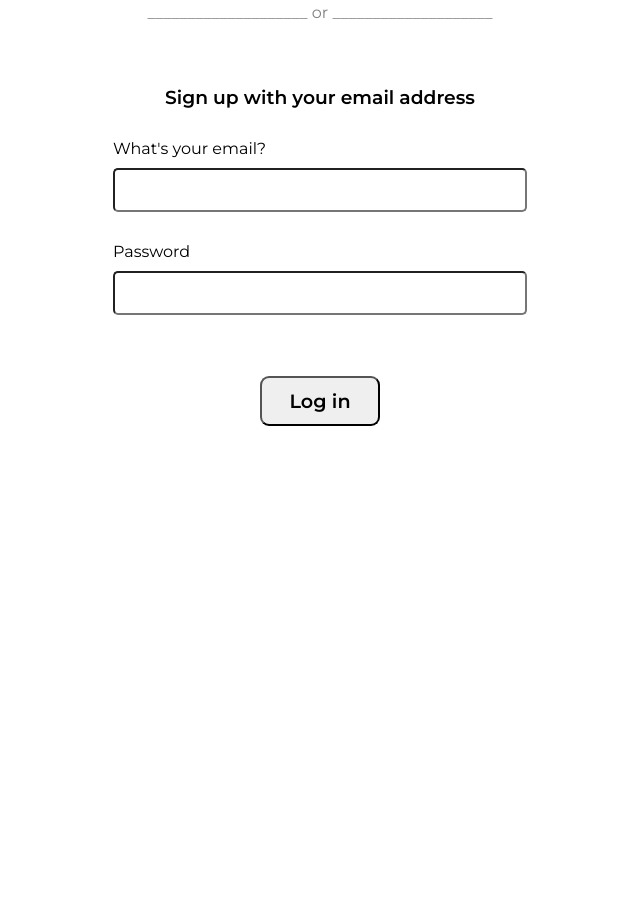
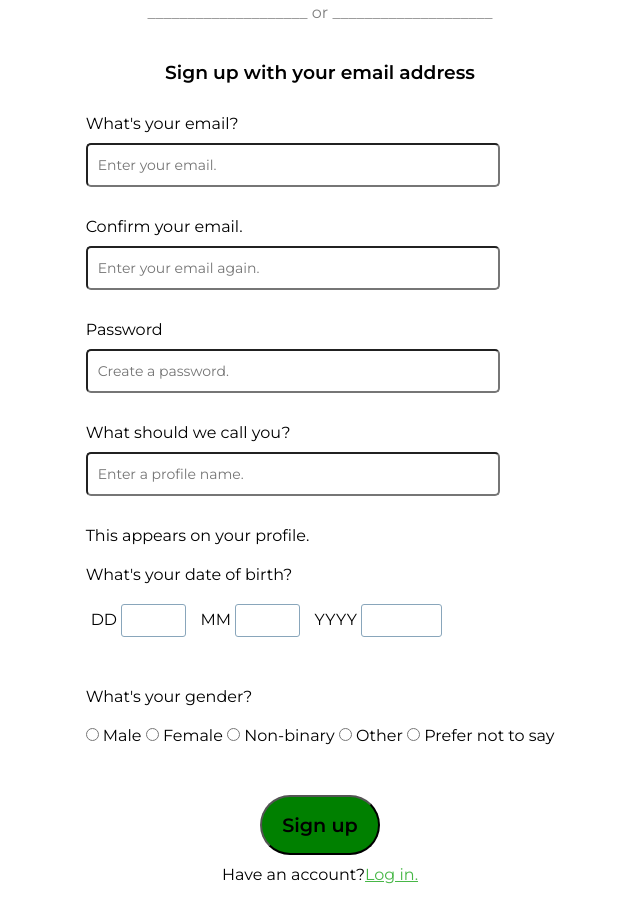
Before and after one commit to Ed-Yan/miniProjectEdEvGeAh, a website: page Registrieren/registrieren.html in a window 1280 px wide. Shown: the part 347-1261 px from the top of the page, without its empty margins (320-960 px from the left). Before the commit the page ends 800 px from the top, so only its background shows below. Drawn offline with Linux system fonts and the light colour scheme.

Commit message:
Final-anderung

```diff
--- a/Registrieren/registrieren.css
+++ b/Registrieren/registrieren.css
@@ -90,7 +90,7 @@ span {
 }
 
 #h3 {
-  margin-top: 30px;
+  margin: 20px 0 30px 0;
 }
 
 #username,
@@ -103,21 +103,72 @@ span {
   border-radius: 5px;
   margin-bottom: 30px;
   margin-top: 10px;
-  font-size: 20px;
+  font-size: 14px;
   padding-left: 10px;
+}
+
+fieldset {
+  border: none;
+  background: #efefef;
+  margin-bottom: 0.5rem;
+}
+
+legend {
+  padding: 20px 0 20px 0;
+}
+
+.input-date,
+select {
+  font-family: "Roboto", sans-serif;
+  border: solid 1px #89a6bb;
+  padding: 0.5rem;
+  border-radius: 3px;
+  -webkit-appearance: none;
+}
+
+h2 {
+  margin: 3rem 0 1rem;
+}
+
+.date-field {
+  width: 30px;
+  text-align: center;
+}
+
+.single-date-field {
+  width: 120px;
+}
+
+.field-inline-block {
+  display: inline-block;
+  margin-right: 5px;
+  margin-left: 5px;
+}
+
+.gender {
+  padding: 30px 0 20px 0;
 }
 
 #button-style {
   width: 120px;
-  height: 50px;
+  height: 60px;
   font-family: "Montserrat", sans-serif;
   font-size: 1.2em;
   font-weight: bold;
-  border-radius: 9px;
+  border-radius: 35px;
+  background-color: green;
+  margin: 30px 0 10px 0;
 }
 
 #button-style:hover {
-  background-color: #dda15e;
-  color: #003049;
+  color: white;
   font-size: 1.4em;
 }
+
+.logInLink {
+  color: rgb(71, 183, 71);
+}
+
+.logInText {
+  padding: 0px 0 30px 0;
+}
--- a/Registrieren/registrieren.html
+++ b/Registrieren/registrieren.html
@@ -27,7 +27,7 @@
       <div class="signUp">
         <h2 class="Spotify-text">
           <i id="spotify" class="fa-brands fa-spotify"></i>
-          <p>Smookify</p>
+          <p>Spotify</p>
         </h2>
         <ul class="item">
           <li class="item-1">
@@ -49,12 +49,90 @@
 
       <form>
         <label for="username">What's your email?</label><br />
-        <input type="text" id="username" name="username" /><br />
+        <input
+          type="text"
+          id="username"
+          name="username"
+          placeholder="Enter your email."
+        /><br />
+
+        <label for="username">Confirm your email.</label><br />
+        <input
+          type="text"
+          id="username"
+          name="username"
+          placeholder="Enter your email again."
+        /><br />
 
         <label for="password">Password</label><br />
-        <input type="password" id="password" name="password" />
+        <input
+          type="password"
+          id="password"
+          name="password"
+          placeholder="Create a password."
+        /><br />
+
+        <label for="username">What should we call you?</label><br />
+        <input
+          type="text"
+          id="username"
+          name="username"
+          placeholder="Enter a profile name."
+        /><br />
+        <p>This appears on your profile.</p>
+
+        <legend>What's your date of birth?</legend>
+        <div class="field-inline-block">
+          <label>DD</label>
+          <input
+            class="input-date"
+            type="text"
+            pattern="[0-9]*"
+            maxlength="2"
+            size="2"
+            class="date-field"
+          />
+        </div>
+
+        <div class="field-inline-block">
+          <label>MM</label>
+          <input
+            class="input-date"
+            type="text"
+            pattern="[0-9]*"
+            maxlength="2"
+            size="2"
+            class="date-field"
+          />
+        </div>
+
+        <div class="field-inline-block">
+          <label>YYYY</label>
+          <input
+            class="input-date"
+            type="text"
+            pattern="[0-9]*"
+            maxlength="4"
+            size="4"
+            class="date-field date-field--year"
+          />
+        </div>
+        <br />
+
+        <div class="gender">
+          <legend>What's your gender?</legend>
+          <input type="radio" name="gender" value="male" /> Male
+          <input type="radio" name="gender" value="female" /> Female
+          <input type="radio" name="gender" value="non-binary" /> Non-binary
+          <input type="radio" name="gender" value="other" /> Other
+          <input type="radio" name="gender" value="prefer not to say" /> Prefer
+          not to say
+        </div>
       </form>
-      <button id="button-style">Log in</button>
+      <button id="button-style">Sign up</button>
+      <p class="logInText">
+        Have an account?<a class="logInLink" href="">Log in.</a>
+      </p>
     </section>
     <script src="registrieren.js"></script>
   </body>
```
